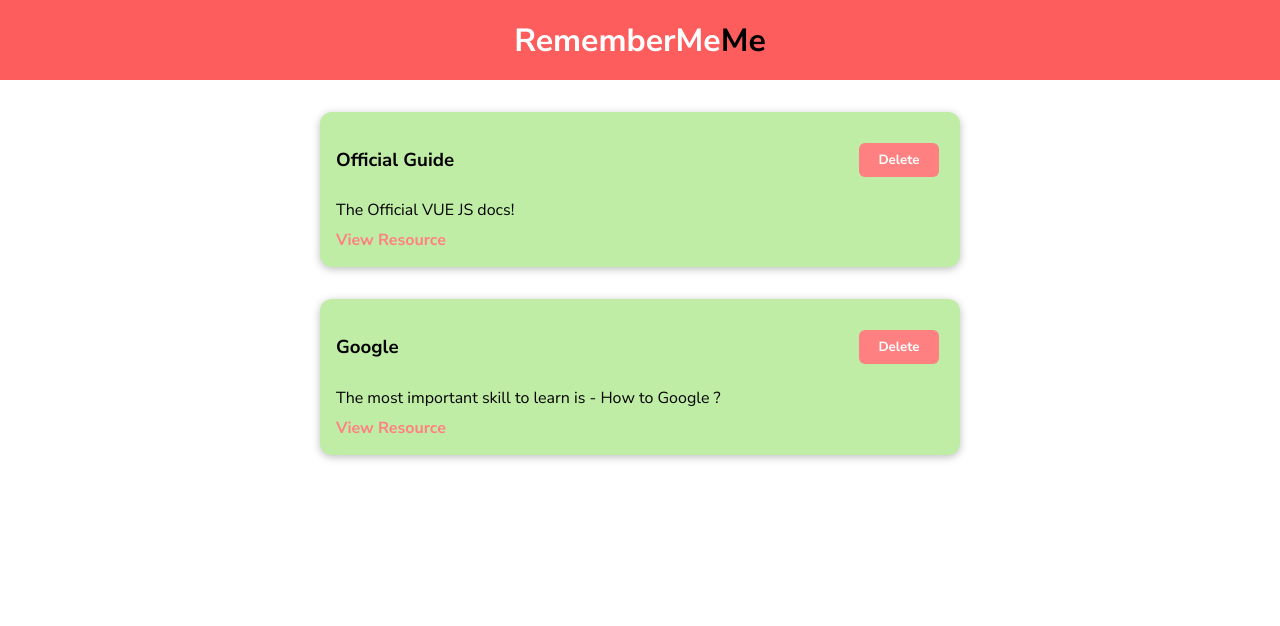
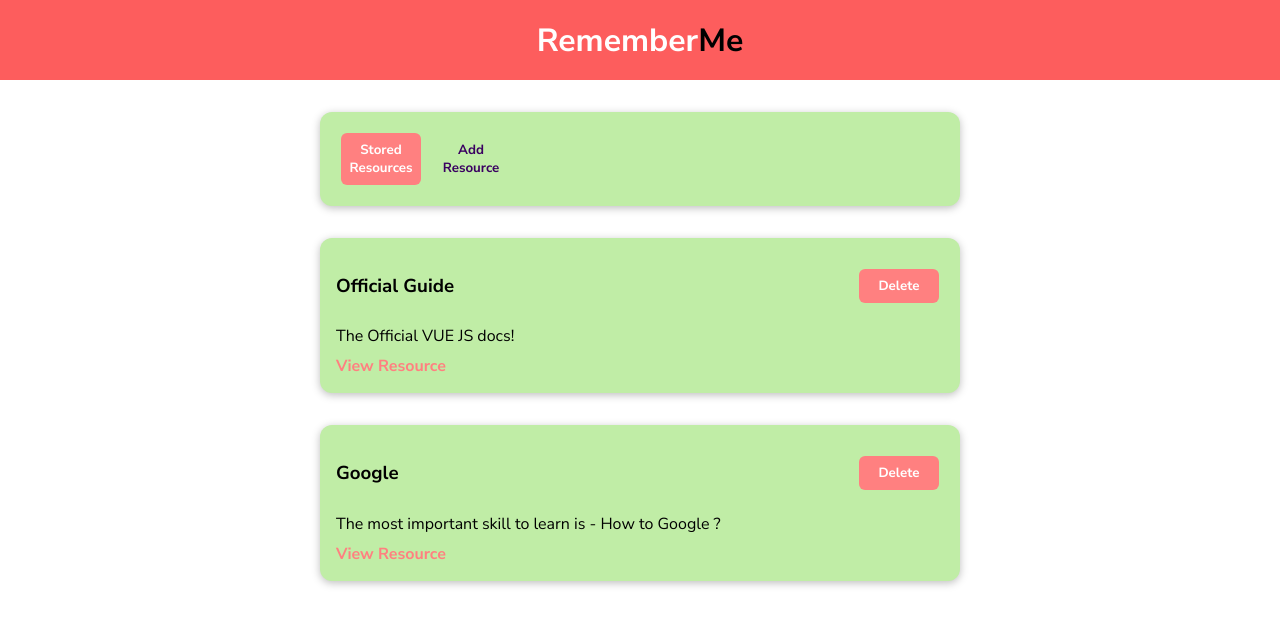
Before and after one commit to akashpai11/learning-resources-app, a Vue app: page / in a window 1280 px wide. Shown: the top 626 px of the page. Built offline with nearby package versions, Linux system fonts and the light colour scheme.

Commit message:
Configuration of new added components

```diff
--- a/src/App.vue
+++ b/src/App.vue
@@ -1,31 +1,13 @@
 <template>
-  <the-header title="RememberMe" />
-  <stored-resources :resources="storedResources"></stored-resources>
+  <the-header title="Remember" />
+  <the-resources />
 </template>
 
 <script>
-import StoredResources from './components/learning-resources/StoredResources.vue';
 import TheHeader from './components/layouts/TheHeader.vue';
+import TheResources from './components/learning-resources/TheResources.vue';
 export default {
-  data() {
-    return {
-      storedResources: [
-        {
-          id: 'official-guide',
-          title: 'Official Guide',
-          description: 'The Official VUE JS docs!',
-          link: 'https://vuejs.org',
-        },
-        {
-          id: 'google',
-          title: 'Google',
-          description: 'The most important skill to learn is - How to Google ?',
-          link: 'https://google.com',
-        },
-      ],
-    };
-  },
-  components: { StoredResources, TheHeader },
+  components: { TheHeader, TheResources },
 };
 </script>
 
--- a/src/components/learning-resources/StoredResources.vue
+++ b/src/components/learning-resources/StoredResources.vue
@@ -13,10 +13,10 @@
 <script>
 import LearningResource from './LearningResource.vue';
 export default {
-  props: ['resources'],
   components: {
     LearningResource,
   },
+  inject: ['resources'],
 };
 </script>
 
--- a/src/main.js
+++ b/src/main.js
@@ -4,6 +4,8 @@ import BaseCard from './components/UI/BaseCard.vue';
 import BaseButton from './components/UI/BaseButton.vue';
 
 const app = createApp(App);
+
+// Global components
 app.component('base-card', BaseCard);
 app.component('base-button', BaseButton);
 app.mount('#app');
```
